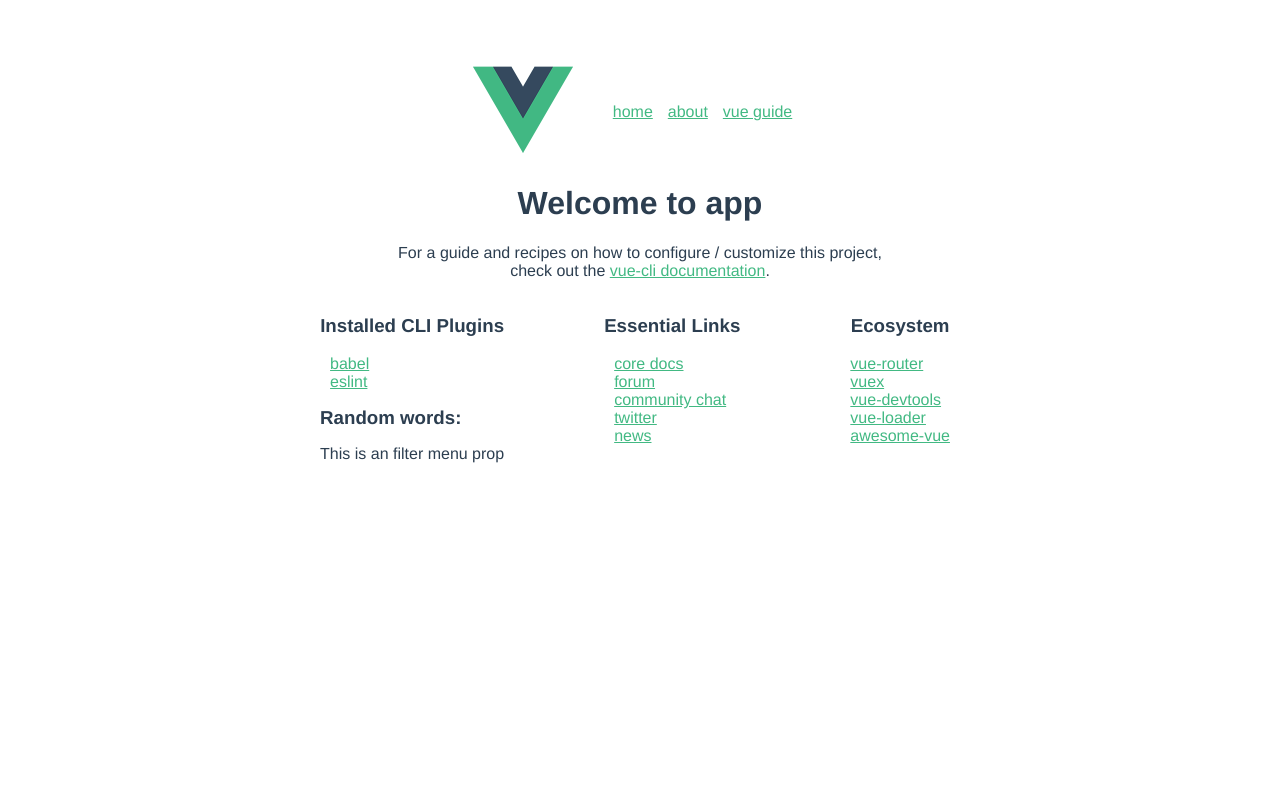
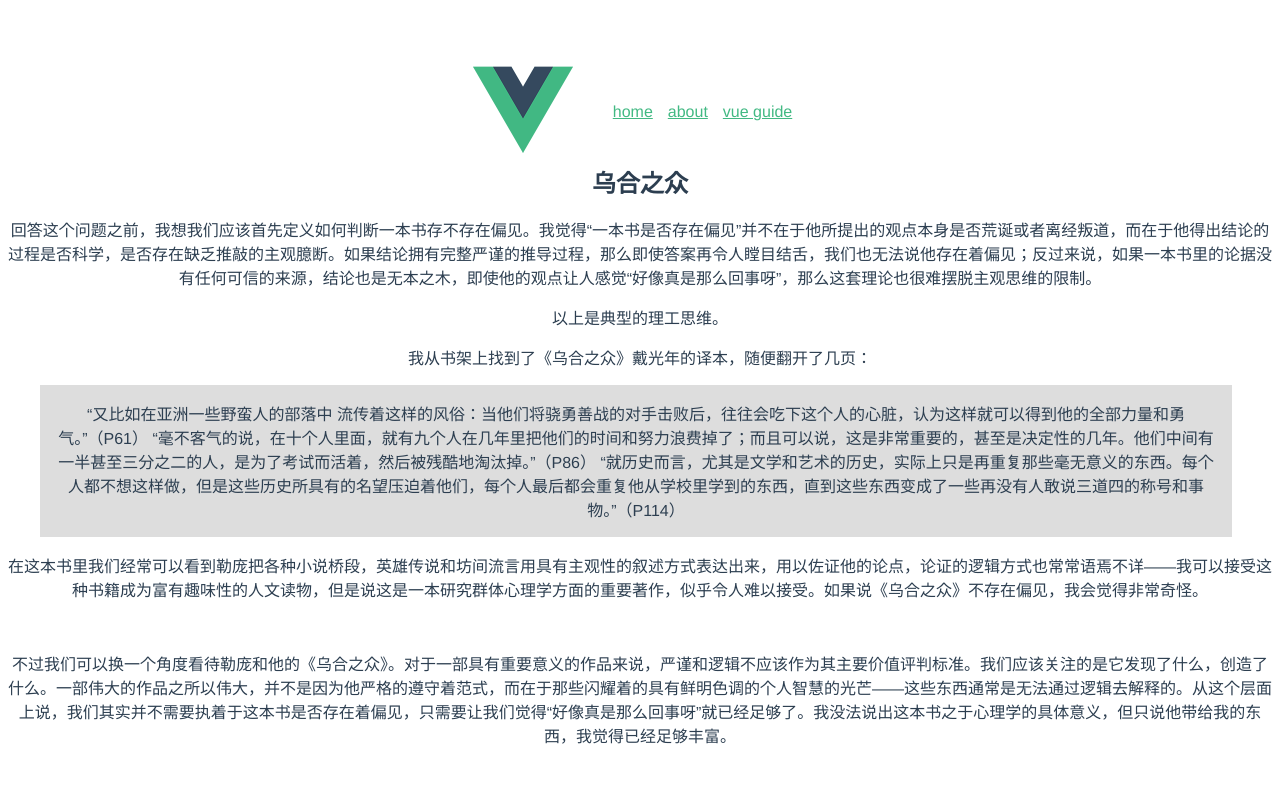
Before and after one commit to https-github-com-mitsoq/mitsoq.github.io, a Vue app: page / in a window 1280 px wide. Shown: the top 800 px of the page. Built offline with nearby package versions, Linux system fonts and the light colour scheme.

Commit message:
add changes in

```diff
--- a/package.json
+++ b/package.json
@@ -11,16 +11,18 @@
     "core-js": "^3.6.5",
     "vue": "^2.6.11",
     "vue-router": "^3.5.1",
-    "vuex": "^4.0.0",
+    "vuex": "3.1.3",
     "xstate": "^4.19.1"
   },
   "devDependencies": {
+    "swiper": "5.2.0",
     "@vue/cli-plugin-babel": "~4.5.0",
     "@vue/cli-plugin-eslint": "~4.5.0",
     "@vue/cli-service": "~4.5.0",
     "babel-eslint": "^10.1.0",
     "eslint": "^6.7.2",
     "eslint-plugin-vue": "^6.2.2",
+    "vue-awesome-swiper": "4.1.1",
     "vue-template-compiler": "^2.6.11"
   },
   "eslintConfig": {
--- a/src/App.vue
+++ b/src/App.vue
@@ -25,7 +25,6 @@
 </template>
 
 <script>
-
     export default {
         name: 'App'
     }
--- /dev/null
+++ b/src/components/scrollContainer.vue
@@ -0,0 +1,79 @@
+<template>
+  <swiper ref="mySwiper" :options="swiperOptions">
+    <swiper-slide class="text">
+      <div class="content">
+        <h2 class="title">乌合之众</h2>
+        <p>回答这个问题之前，我想我们应该首先定义如何判断一本书存不存在偏见。我觉得“一本书是否存在偏见”并不在于他所提出的观点本身是否荒诞或者离经叛道，而在于他得出结论的过程是否科学，是否存在缺乏推敲的主观臆断。如果结论拥有完整严谨的推导过程，那么即使答案再令人瞠目结舌，我们也无法说他存在着偏见；反过来说，如果一本书里的论据没有任何可信的来源，结论也是无本之木，即使他的观点让人感觉“好像真是那么回事呀”，那么这套理论也很难摆脱主观思维的限制。</p>
+        <p>以上是典型的理工思维。</p>
+        <p>我从书架上找到了《乌合之众》戴光年的译本，随便翻开了几页：</p>
+        <blockquote>
+            “又比如在亚洲一些野蛮人的部落中 流传着这样的风俗：当他们将骁勇善战的对手击败后，往往会吃下这个人的心脏，认为这样就可以得到他的全部力量和勇气。”（P61）
+            “毫不客气的说，在十个人里面，就有九个人在几年里把他们的时间和努力浪费掉了；而且可以说，这是非常重要的，甚至是决定性的几年。他们中间有一半甚至三分之二的人，是为了考试而活着，然后被残酷地淘汰掉。”（P86）
+            “就历史而言，尤其是文学和艺术的历史，实际上只是再重复那些毫无意义的东西。每个人都不想这样做，但是这些历史所具有的名望压迫着他们，每个人最后都会重复他从学校里学到的东西，直到这些东西变成了一些再没有人敢说三道四的称号和事物。”（P114）
+        </blockquote>
+        <p>在这本书里我们经常可以看到勒庞把各种小说桥段，英雄传说和坊间流言用具有主观性的叙述方式表达出来，用以佐证他的论点，论证的逻辑方式也常常语焉不详——我可以接受这种书籍成为富有趣味性的人文读物，但是说这是一本研究群体心理学方面的重要著作，似乎令人难以接受。如果说《乌合之众》不存在偏见，我会觉得非常奇怪。</p>
+        <br>
+        <p>不过我们可以换一个角度看待勒庞和他的《乌合之众》。对于一部具有重要意义的作品来说，严谨和逻辑不应该作为其主要价值评判标准。我们应该关注的是它发现了什么，创造了什么。一部伟大的作品之所以伟大，并不是因为他严格的遵守着范式，而在于那些闪耀着的具有鲜明色调的个人智慧的光芒——这些东西通常是无法通过逻辑去解释的。从这个层面上说，我们其实并不需要执着于这本书是否存在着偏见，只需要让我们觉得“好像真是那么回事呀”就已经足够了。我没法说出这本书之于心理学的具体意义，但只说他带给我的东西，我觉得已经足够丰富。</p>
+        <br>
+        <p>而上面这些，似乎又是一种人文思维了。</p>
+      </div>
+    </swiper-slide>
+    <div ref="swiperScrollbar" class="swiper-scrollbar" slot="scrollbar"></div>
+  </swiper>
+</template>
+
+<script>
+    export default {
+    name: 'swiper-example-scroll-container',
+        title: 'Scroll container',
+        data() {
+            return {
+                swiperOptions: {
+                    direction: 'vertical',
+                    slidesPerView: 'auto',
+                    freeMode: true,
+                    scrollbar: {
+                    el: '.swiper-scrollbar'
+                    },
+                    mousewheel: true
+                }
+            }
+        }
+        // ,mounted() {
+        //     this.$refs['swiperScrollbar'].style.display = "block"
+        // }
+    }
+</script>
+
+<style>
+    /* .swiper {
+        height: 400px;
+        width: 900px;
+    } */
+
+    .swiper-slide .text {
+        font-size: 18px!important;
+        text-align: left!important;
+        height: 400px;
+        -webkit-box-sizing: border-box;
+        box-sizing: border-box;
+        padding: 30px;
+    }
+
+    .swiper-slide  > .content .title {
+        margin: 0;
+        text-align: center;
+        margin-bottom: .75em;
+    }
+
+    .swiper-slide  > blockquote {
+        line-height: 2;
+        text-indent: 2em;
+    }
+
+    .swiper-slide blockquote {
+        padding: 1rem;
+        margin-left: 2em;
+        background-color: #ddd;
+    }
+</style>
--- a/src/layouts/about/About.vue
+++ b/src/views/About.vue
@@ -7,7 +7,7 @@
 </template>
 
 <script>
-import Intro from '../../components/Intro';
+import Intro from '../components/Intro';
   export default {
     name: 'About',
     prop: [
--- a/src/layouts/home/Home.vue
+++ b/src/views/Home.vue
@@ -1,6 +1,10 @@
 <template>
     <div class="container">
-      <Intro  msg="Welcome to app"/>
+    <scroll-container />
+    <Intro  msg="Welcome to app"/>
+    <filterMenu @click.native="selectFacet()" text="This is an filter menu prop"></filterMenu>
+
+     <!--
       <div :class="{myClass: innerContentClass}" class="container-inner">
         <div class="container-inner__item">
           <h3 class="heading heading--micro">Installed CLI Plugins</h3>
@@ -75,12 +79,14 @@
           </ul>
         </div>
       </div>
+    !-->
     </div>
 </template>
 
 <script>
- import Intro from '../../components/Intro.vue';
- import FilterMenu from '../../components/FilterMenu.vue';
+ import Intro from '../components/Intro.vue';
+ import FilterMenu from '../components/FilterMenu.vue';
+ import scrollContainer from '../components/scrollContainer.vue';
 
   export default {
     name: 'Home',
@@ -100,11 +106,11 @@
     },
     components: {
         Intro,
-        FilterMenu
+        FilterMenu,
+        scrollContainer
     },
     computed: {
         innerContentClass() {
-            console.log(this.selectFacet());
             return this.innerContent;
         }
     },
```
Also changed, not shown: src/main.js (renamed from src/app.js, +9 -2 lines), 1 other file (tests, documents, lock files or other folders). Lines whose indentation alone changed are shown as unchanged.
